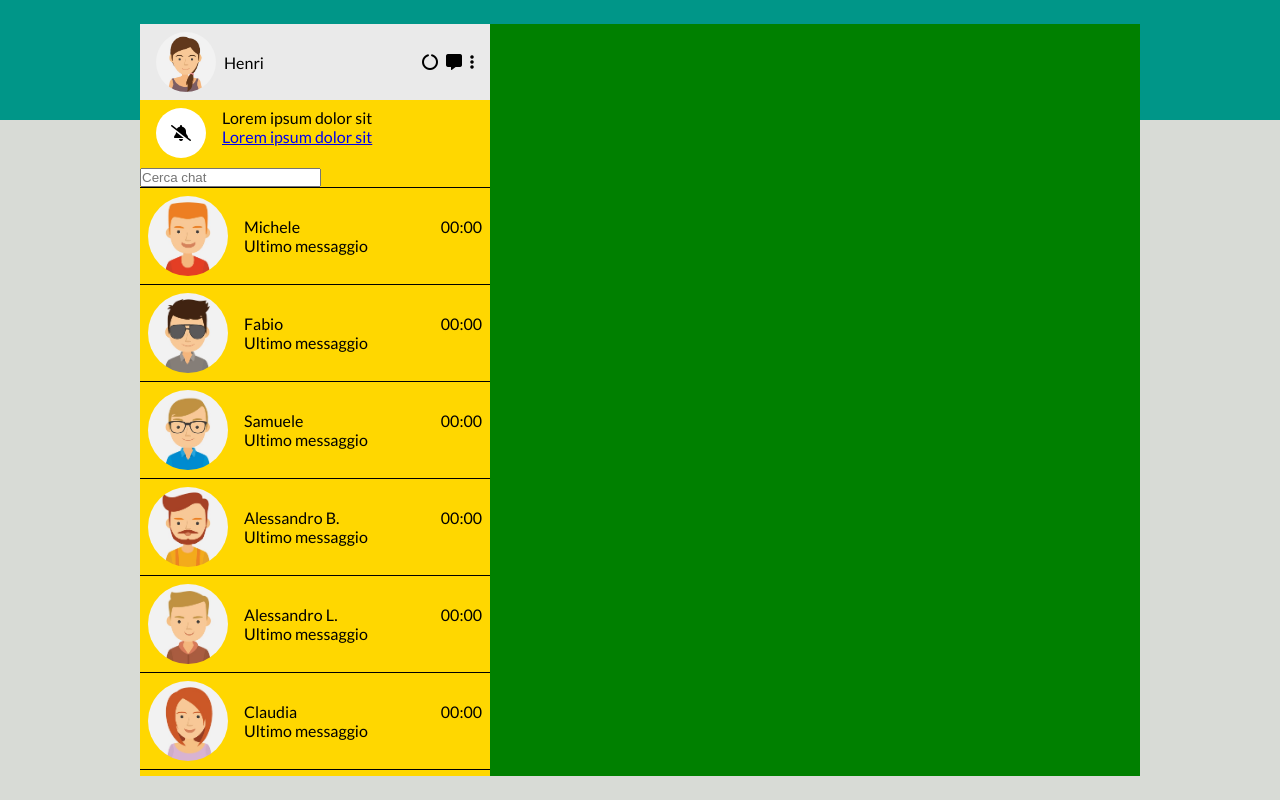
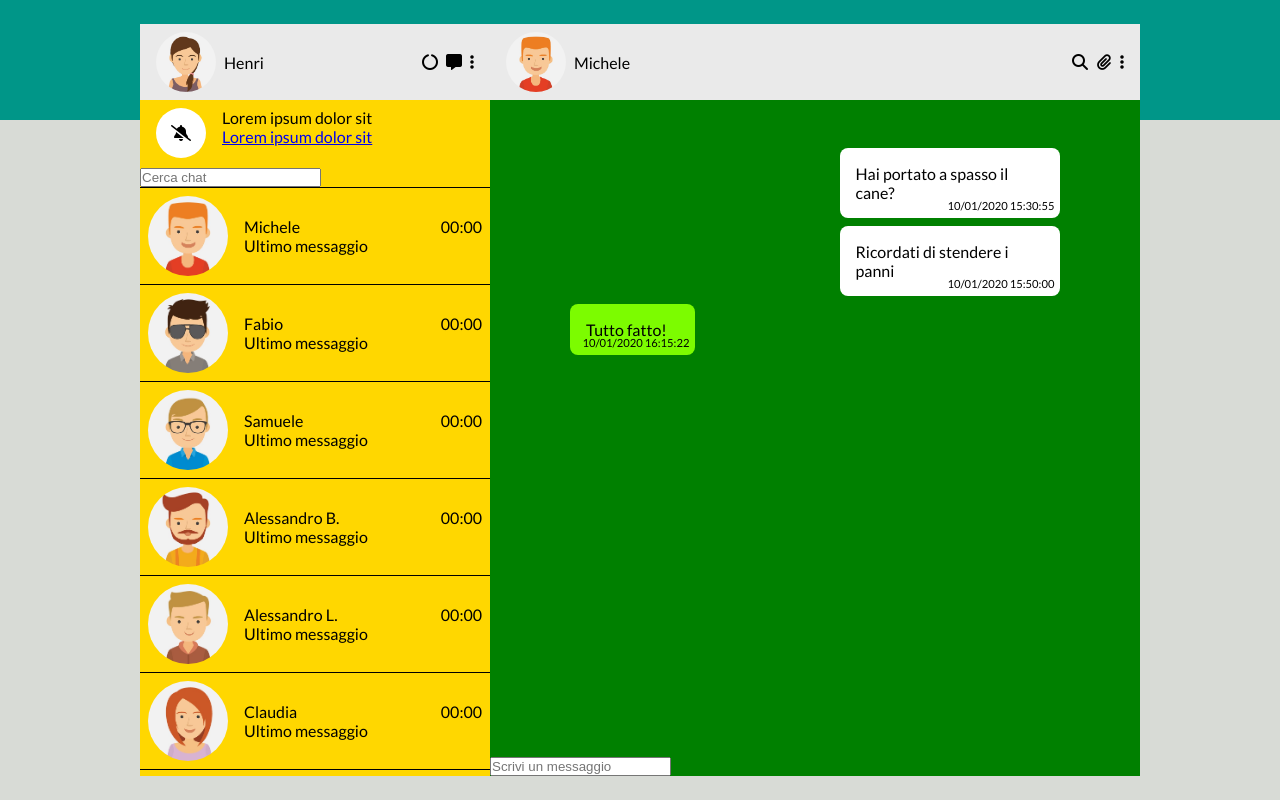
Before and after one commit to henri-kapidani/classe78-668-boolzapp, a plain HTML site: page index.html in a window 1280 px wide. Drawn offline with nearby package versions, Linux system fonts and the light colour scheme.

Commit message:
milestones 2 e 3

```diff
--- a/css/style.css
+++ b/css/style.css
@@ -118,5 +118,103 @@ body {
 
 .area-right {
 	flex: 0 0 65%;
+	display: flex;
+	flex-direction: column;
 	background-color: green;
 }
+
+.area-right .user-info {
+	flex: 0 0 auto;
+	display: flex;
+	align-items: center;
+	gap: .5rem;
+	padding: .5rem 1rem;
+	background-color: #EAEAEA;
+}
+
+.area-right .user-info .avatar-user {
+	flex: 0 0 60px;
+	height: 60px;
+	object-fit: cover;
+	object-position: center;
+	border-radius: 100px;
+
+}
+
+.area-right .user-info .username {
+	flex: 1 0 auto;
+}
+
+.area-right .messages {
+	flex: 1 0 0;
+	display: flex;
+	flex-direction: column;
+	padding: 3rem 5rem;;
+}
+
+.messages .message {
+	position: relative;
+	flex: 0 1 auto;
+	margin-bottom: .5rem;
+	padding: 1em;
+	min-width: 125px;
+	max-width: 45%;
+	border-radius: .5em;
+}
+
+.messages .message.message-sent {
+	align-self: flex-end;
+	background-color: white;
+	overflow-wrap: break-word;
+}
+
+.messages .message.message-received {
+	align-self: flex-start;
+	background-color: lawngreen;
+}
+
+.message .sent-date {
+	position: absolute;
+	right: .5em;
+	bottom: .5em;
+	font-size: .7em;
+}
+
+.message .message-menu-toggler {
+	display: none;
+	padding: .3em;
+}
+
+.message .message-menu-toggler:hover {
+	cursor: pointer;
+}
+
+.message:hover .message-menu-toggler {
+	display: block;
+	position: absolute;
+	right: .5em;
+	top: .5em;
+}
+
+.message .message-menu {
+	display: none; /* TODO: farlo con il v-show */
+	position: absolute;
+	right: 0;
+	top: calc(100% - 5px);
+	list-style: none;
+	background-color: white;
+	box-shadow: 0 0 5px #888888;
+}
+
+.message .message-menu li {
+	padding: 1rem;
+}
+
+.message .message-menu li:hover {
+	cursor: pointer;
+	background-color: #EAEAEA;
+}
+
+.area-right .message-bar {
+	flex: 0 0 auto;
+}
--- a/index.html
+++ b/index.html
@@ -22,6 +22,9 @@
 			display: none;
 		}
 	</style>
+
+	<!-- luxon library for formatting dates -->
+	<script src="https://cdn.jsdelivr.net/npm/luxon@3.1.0/build/global/luxon.min.js" defer></script>
 
 	<!-- vue -->
 	<script src="https://cdn.jsdelivr.net/npm/vue@2.7.13/dist/vue.js" defer></script>
@@ -55,7 +58,12 @@
 			</div>
 
 			<div class="contacts">
-				<div v-for="contact in contacts" :key="contact.avatar" class="contact">
+				<div
+					v-for="(contact, i) in contacts"
+					:key="contact.avatar"
+					class="contact"
+					@click="setActiveIndex(i)"
+				>
 					<img :src="'img/avatar' + contact.avatar + '.jpg'" :alt="contact.name">
 					<div class="details">
 						<div class="first-line">
@@ -72,7 +80,29 @@
 
 
 		<div class="area-right">
+			<div class="user-info">
+				<img class="avatar-user" :src="'img/avatar' + contacts[activeIndex].avatar + '.jpg'" :alt="contacts[activeIndex].name">
+				<span class="username">{{ contacts[activeIndex].name }}</span>
+				<i class="fas fa-search"></i>
+				<i class="fas fa-paperclip"></i>
+				<i class="fas fa-ellipsis-v"></i>
+			</div>
 
+			<div class="messages">
+				<div v-for="objMessage in contacts[activeIndex].messages" class="message" :class="'message-' + objMessage.status">
+					{{ objMessage.message }}
+					<div class="sent-date">{{ objMessage.date }}</div>
+					<i class="fa-solid fa-chevron-down message-menu-toggler"></i>
+					<ul class="message-menu">
+						<li>Info messaggio</li>
+						<li>Cancella messaggio</li>
+					</ul>
+				</div>
+			</div>
+
+			<div class="message-bar">
+				<input type="text" placeholder="Scrivi un messaggio" v-model="newMessage" @keyup.enter="sendMessage">
+			</div>
 		</div>
 	</div>
 </body>
--- a/js/script.js
+++ b/js/script.js
@@ -164,6 +164,32 @@ new Vue({
 				],
 			},
 		],
+		activeIndex: 0,
+		newMessage: '',
 	},
-	methods: {},
+	methods: {
+		setActiveIndex(index) {
+			this.activeIndex = index;
+		},
+		sendMessage() {
+			this.contacts[this.activeIndex].messages.push({
+				date: this.getNow(),
+				message: this.newMessage,
+				status: 'sent',
+			});
+			this.newMessage = '';
+			const receiverIndex = this.activeIndex; // questa variabile evita che la risposta venga inviata ad un'altra chat se l'utente cambia chat mentre il computer sta rispondendo
+			setTimeout(() => {
+				this.contacts[receiverIndex].messages.push({
+					// date: new Date().toISOString().replaceAll('-', '/').replaceAll('T', ' ').split('.')[0], // il formato però non è esattamente quello desiderato
+					date: this.getNow(),
+					message: 'Ok',
+					status: 'received',
+				});
+			}, 1500);
+		},
+		getNow() {
+			return luxon.DateTime.now().toFormat('dd/MM/yyyy HH:mm:ss');
+		}
+	},
 });
```
